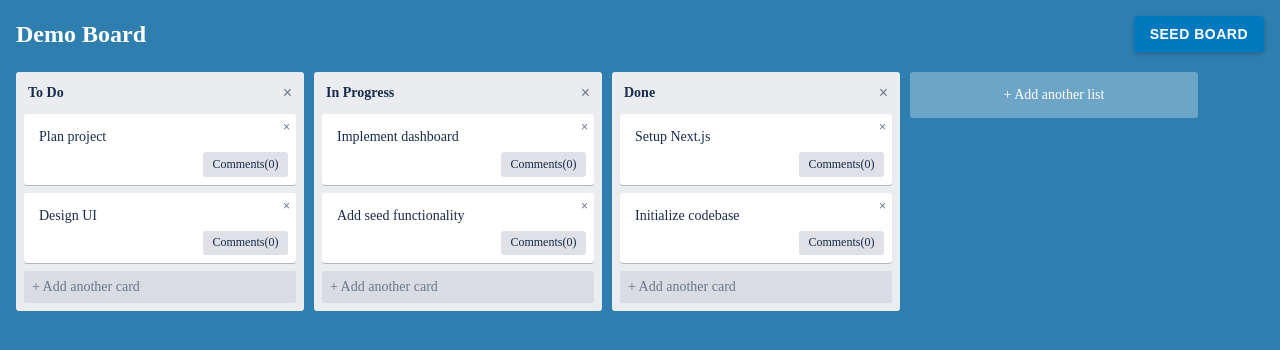
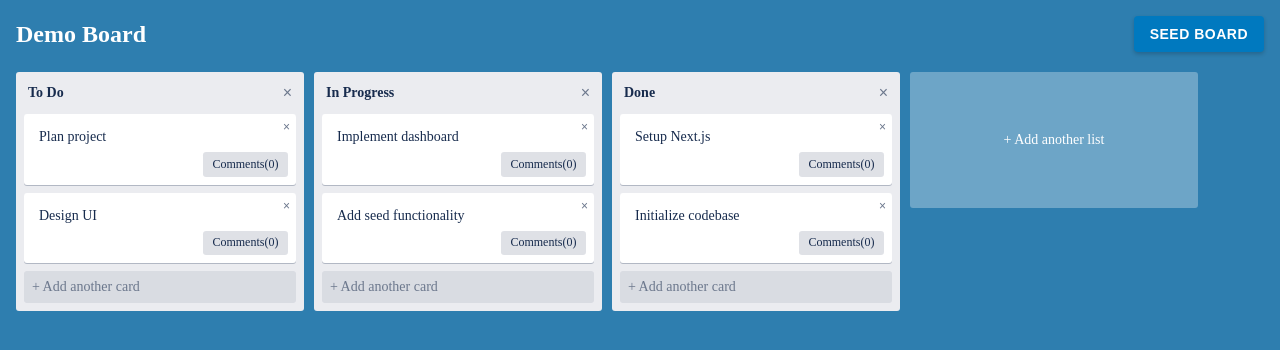
Before and after one commit to taheri24/kandan-salamat-jost, a Next.js app: page /board in a window 1280 px wide. Shown: the top 350 px of the page. Built offline with nearby package versions, Linux system fonts and the light colour scheme.

Commit message:
Refactor ID generation and enhance drag interactions

```diff
--- a/components/BoardHeader.tsx
+++ b/components/BoardHeader.tsx
@@ -30,7 +30,9 @@ export default function BoardHeader({ lists, onListSelect }:BoardHeaderProps) {
       </select>
       <button className={`seed-button ${isSeeded ? 'seeded' : ''}`} onClick={() => {
         const before = state.board.lists.length;
+
         seedBoard(board);
+        board.UiPatcherFn?.();
         const after = board.getState().board.lists.length;
         if (after > before) {
           setIsSeeded(true);
--- a/components/ListColumn.tsx
+++ b/components/ListColumn.tsx
@@ -29,6 +29,7 @@ export const ListColumn: React.FC<ListColumnProps> = ({ list, onCardClick }) =>
     transform,
     transition,
     isDragging,
+    setActivatorNodeRef
   } = useSortable({
     id: list.id,
     data: { type: 'list' },
@@ -85,6 +86,7 @@ export const ListColumn: React.FC<ListColumnProps> = ({ list, onCardClick }) =>
       handleCancelCard();
     }
   };
+
   const boardState = board.getState();
   const draggingTarget = list.id == boardState.dragOverID;
   const emptyPlaceID = `emptyPlace_${list.id}`;
@@ -98,18 +100,14 @@ export const ListColumn: React.FC<ListColumnProps> = ({ list, onCardClick }) =>
       }, 10)
     }
   }, [draggingTarget])
-  if (isDragging && transform){
-    console.log('>>>',transform)
-
-  }
-  const style = {
+   const style = {
     transform: CSS.Transform.toString(transform),
     transition,
     opacity: isDragging ? 0.5 : 1,
   };
 
   return (
-    <div ref={setNodeRef} style={style} id={list.id} className={`${styles.list} ${isDragging ? styles.dragging : ''}`} {...attributes} {...listeners}>
+    <div ref={setNodeRef} style={style} id={list.id} className={`${styles.list} ${isDragging ? styles.dragging : ''}`}  >
       <div  className={styles.listHeader} >
         {isEditing ? (
           <input
@@ -121,7 +119,7 @@ export const ListColumn: React.FC<ListColumnProps> = ({ list, onCardClick }) =>
             autoFocus
           />
         ) : (
-          <h3 role="editCaption" className={styles.listTitle} onClick={() => setIsEditing(true)}>
+          <h3 {...listeners} {...attributes}  ref={setActivatorNodeRef} role="editCaption" className={styles.listTitle} onClick={() => setIsEditing(true)}>
             {list.name}
           </h3>
         )}
@@ -132,6 +130,7 @@ export const ListColumn: React.FC<ListColumnProps> = ({ list, onCardClick }) =>
       <div className={styles.cards}  >
 
 <div>
+
         <SortableContext items={cards.map(c => c.id)} strategy={verticalListSortingStrategy}>
         {cards.map(card => (
           <CardItem key={card.id} card={card} listId={list.id} onClick={() => onCardClick?.(card.id)} />
--- a/components/ListContainer.tsx
+++ b/components/ListContainer.tsx
@@ -20,11 +20,8 @@ export default function ListContainer({ onCardClick }: ListContainerProps) {
   const [isAdding, setIsAdding] = useState(false);
   const [newListName, setNewListName] = useState('');
   const state = board.getState();
-
+  board.UiPatcherFn=updateKey;
   const lists = state.board.lists.map(listId => state.lists[listId]).filter(Boolean);
-
-
-
   useEffect(() => {
     board.on(BOARD_EVENTS.LIST_ADDED, (data) => toast.success(`List "${data.name}" added`));
     board.on(BOARD_EVENTS.LIST_TITLE_UPDATED, (data) => toast.success(`List title updated to "${data.name}"`));
@@ -145,7 +142,7 @@ console.log({sourceElement},sourceElement?.innerHTML,srcRole);
           </div>
         )}
       </div>
-      <ToastContainer />
+      <ToastContainer position="bottom-right" />
     </DndContext>
   );
 };
--- a/contexts/BoardContext.tsx
+++ b/contexts/BoardContext.tsx
@@ -23,8 +23,15 @@ export type BoardEventName = typeof BOARD_EVENTS[keyof typeof BOARD_EVENTS];
 
 // Core-logic: Board state management
 export class Board {
+  disableEmitter=false;
+  UiPatcherFn?: Function;
   allIDs(){
     return Object.keys(this.state.lists).concat(Object.keys(this.state.cards));
+  }
+  tx(fn:Function){
+    this.disableEmitter=true;
+    fn();
+    this.disableEmitter=false;
   }
   getDraggingIndicatorText():string  {
     const sourceName = this.getNameByID(this.state.draggingSourceID||'');
@@ -37,21 +44,19 @@ export class Board {
   }
     state: BoardState;
   private onSave: (state: BoardState) => void;
-  private idCounter = 0;
+  private listCounter = 0;
+  private cardCounter = 0;
+  private commentCounter = 0;
   private listeners = new Map<BoardEventName, Array<(data?: any) => void>>();
 
   constructor(initialState: BoardState | null, onSave: (state: BoardState) => void) {
     this.onSave = onSave;
     if (initialState) {
       this.state = { ...initialState };
-      // Initialize id counter based on existing ids
-      const allIds = [
-        initialState.board.id,
-        ...Object.keys(initialState.lists),
-        ...Object.keys(initialState.cards),
-        ...Object.keys(initialState.comments),
-      ];
-      this.idCounter = Math.max(...allIds.map(id => parseInt(id) || 0)) + 1;
+      // Initialize counters based on existing ids
+      this.listCounter = Math.max(...Object.keys(initialState.lists).map(id => parseInt(id.split('-')[1]) || 0)) + 1;
+      this.cardCounter = Math.max(...Object.keys(initialState.cards).map(id => parseInt(id.split('-')[1]) || 0)) + 1;
+      this.commentCounter = Math.max(...Object.keys(initialState.comments).map(id => parseInt(id.split('-')[1]) || 0)) + 1;
     } else {
       seedBoard(this);
       this.state = this.getState();
@@ -70,6 +75,7 @@ export class Board {
   }
 
   private emit(event: BoardEventName, data?: any) {
+    if(this.disableEmitter) return;
     const list = this.listeners.get(event);
     if (list) {
       list.forEach(fn => fn(data));
@@ -80,8 +86,17 @@ export class Board {
     return a.length === b.length && a.every((val, idx) => val === b[idx]);
   }
 
-  private generateId(): string {
-    return (this.idCounter++).toString();
+  private generateId(recordKey: string): string {
+    switch (recordKey) {
+      case 'list':
+        return `list-${this.listCounter++}`;
+      case 'card':
+        return `card-${this.cardCounter++}`;
+      case 'comment':
+        return `comment-${this.commentCounter++}`;
+      default:
+        throw new Error(`Unknown recordKey: ${recordKey}`);
+    }
   }
 
   getState(): BoardState {
@@ -106,7 +121,7 @@ export class Board {
   }
 
   addList(name: string) {
-    const id = this.generateId();
+    const id = this.generateId('list');
     const list: List = { id, name, cards: [], revision: 0 };
     this.state.lists[id] = list;
     this.state.board.lists.push(id);
@@ -155,7 +170,7 @@ export class Board {
 
   addCard(listId: string, title: string) {
     if (this.state.lists[listId]) {
-      const id = this.generateId();
+      const id = this.generateId('card');
       const card: Card = { id, title, description: undefined, comments: [], revision: 0, selected: false };
       this.state.cards[id] = card;
       this.state.lists[listId].cards.push(id);
@@ -246,7 +261,7 @@ export class Board {
 
   addComment(cardId: string, text: string, author?: string) {
     if (this.state.cards[cardId]) {
-      const id = this.generateId();
+      const id = this.generateId('comment');
       const comment: Comment = { id, text, author, timestamp: new Date(), revision: 0 };
       this.state.comments[id] = comment;
       this.state.cards[cardId].comments.push(id);
--- a/styles/ListColumn.module.scss
+++ b/styles/ListColumn.module.scss
@@ -4,7 +4,7 @@
   width: 272px;
   padding: 8px;
   flex-shrink: 0;
-      max-height: fit-content;
+  height: 100%;
 }
 
 .dragging {
@@ -88,7 +88,7 @@
   color: #6b778c;
   cursor: pointer;
   font-size: 14px;
-
+max-height: 67px;
   &:hover {
     background-color: rgba(9,30,66,.12);
     color: #172b4d;
--- a/styles/ListContainer.module.scss
+++ b/styles/ListContainer.module.scss
@@ -19,7 +19,8 @@
   justify-content: center;
   font-size: 14px;
   min-height: 30px;
-max-height: fit-content;
+  max-height: 120px;
+
   &:hover {
     background-color: rgba(255,255,255,0.4);
   }
--- a/utils/seed.ts
+++ b/utils/seed.ts
@@ -13,6 +13,8 @@ export function seedBoard(board: Board) {
     comments: {},
   } as BoardState;
   board.state = emptyState;
+  board.tx(()=>{
+
 
   // Save the empty state
   board.save();
@@ -34,4 +36,5 @@ export function seedBoard(board: Board) {
   board.addCard(inProgressId, 'Add seed functionality');
   board.addCard(doneId, 'Setup Next.js');
   board.addCard(doneId, 'Initialize codebase');
+});
 }
```
Also changed, not shown: utils/types.ts (+15 -13 lines).
